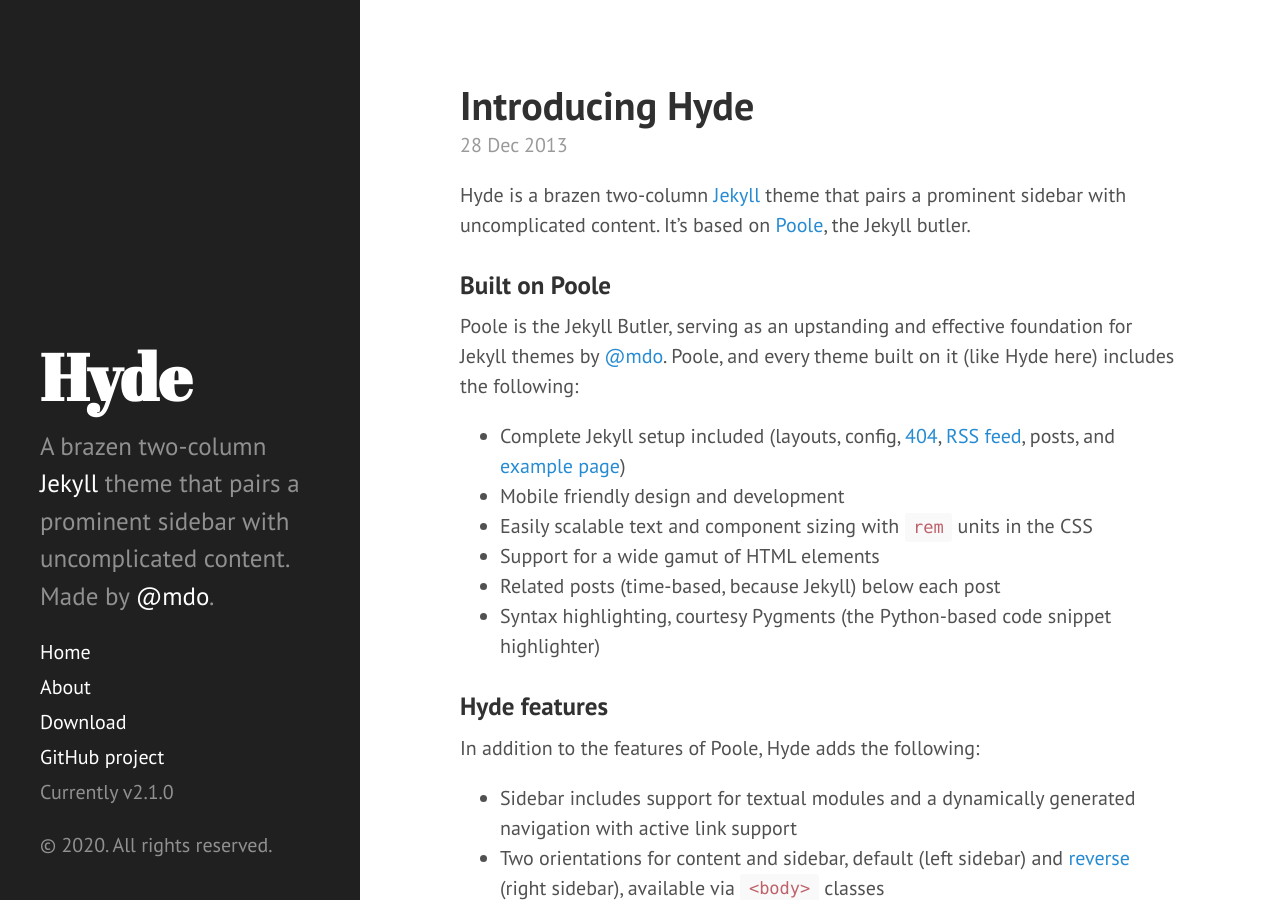
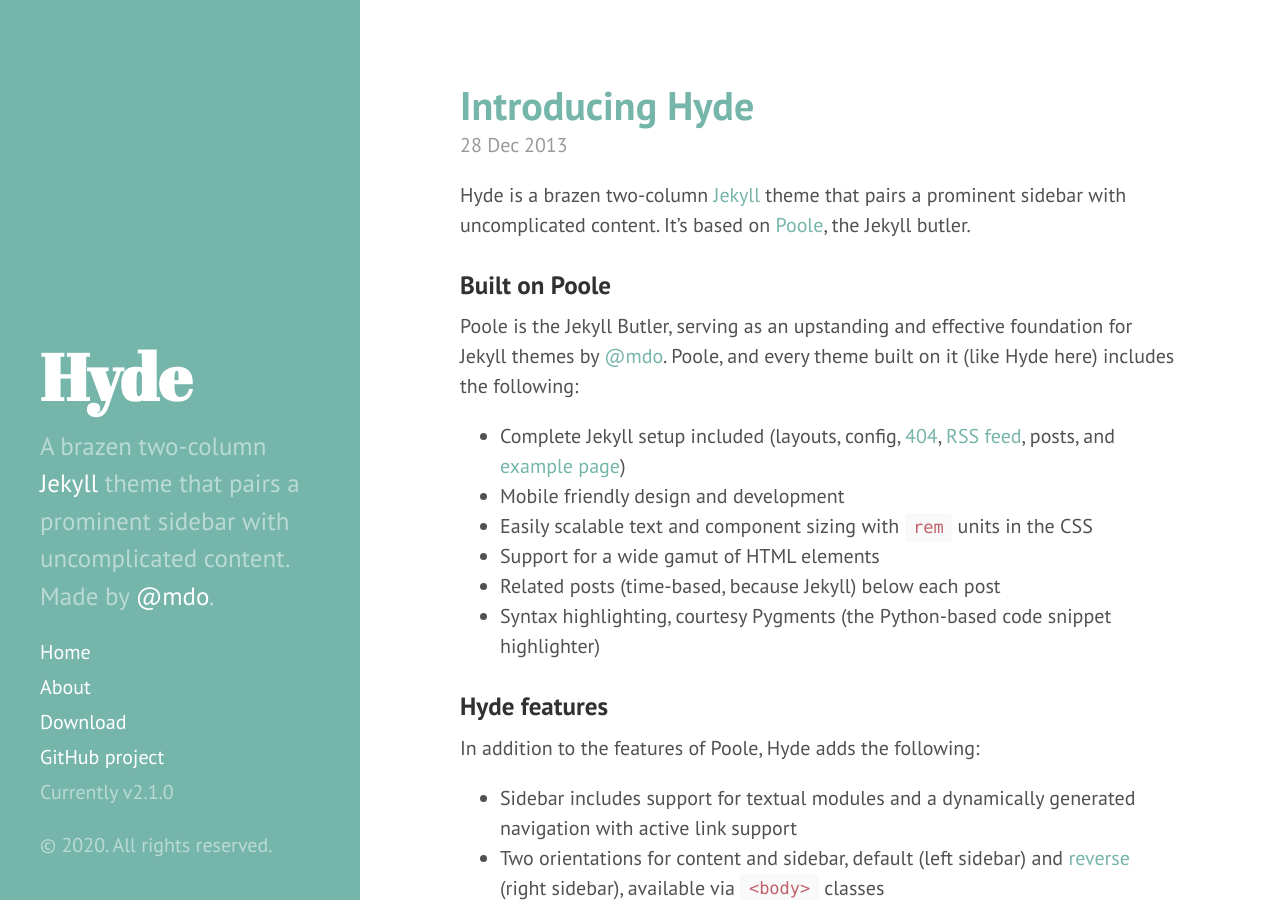
Before and after one commit to stogers/personal-website, a Jekyll site: the page built from index.html, in a window 1280 px wide and 900 px high. Built offline with Jekyll 4.4.1, drawn with Linux system fonts in a browser that asks for light colours; Markdown is read by kramdown in place of the engine named in the settings; the list of posts is cut into pages by our own code.

Commit message:
changing color

```diff
--- a/_config.yml
+++ b/_config.yml
@@ -1,5 +1,5 @@
 # Dependencies
-markdown:         kramdown
+markdown:         redcarpet
 highlighter:      pygments
 
 # Permalinks
--- a/_layouts/default.html
+++ b/_layouts/default.html
@@ -3,7 +3,7 @@
 
   {% include head.html %}
 
-  <body>
+  <body class="theme-base-0c">
 
     {% include sidebar.html %}
 
```
Also changed, not shown: 7 other files.
